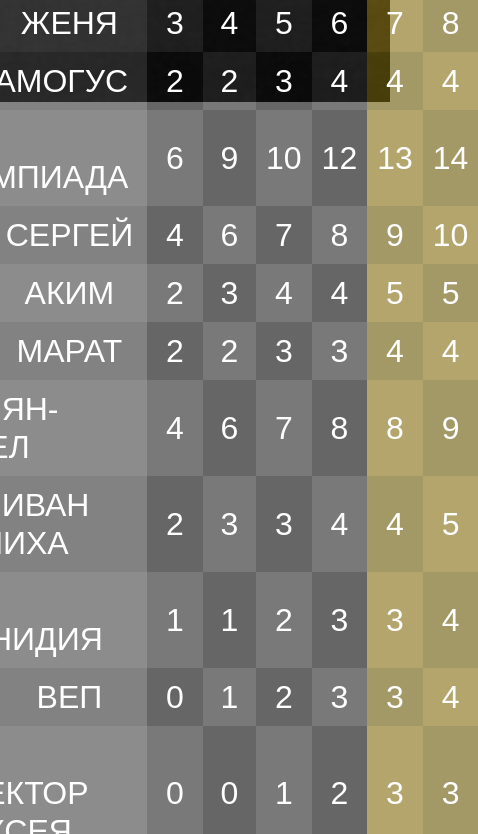
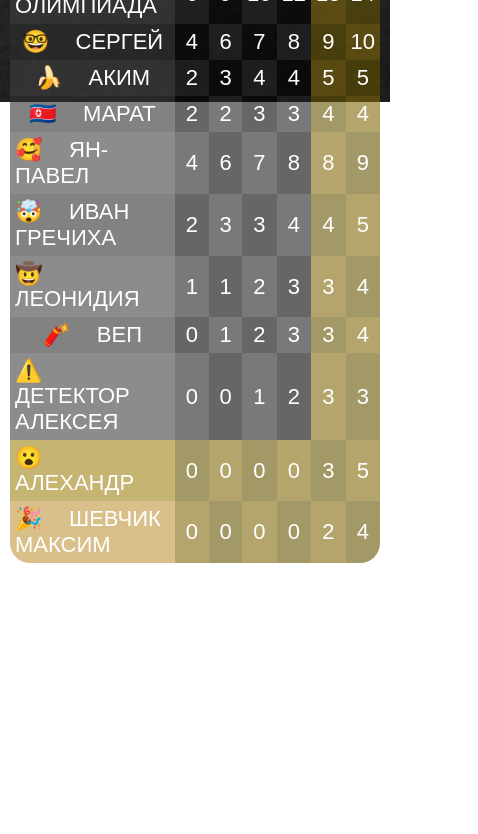
Before and after one commit to EvgenDev09/8physmath, a plain HTML site: page html/count.html in a window 390 px wide. Shown: the part 742-1576 px from the top of the page, 478 px wide, since content can reach past the window. After the commit the page ends 1315 px from the top, so only its background shows below. Drawn offline with Linux system fonts and the light colour scheme; a web font is replaced by a local one.

Commit message:
Исправление бага с отображением таблицы

```diff
--- a/css/count.css
+++ b/css/count.css
@@ -23,6 +23,13 @@
     align-items: center;
     justify-content: center;
     font-size: 32px;
+}
+
+@media (max-width: 640px) {
+    #count-section div {
+        padding: 5px;
+        font-size: 22px;
+    }
 }
 
 #count-section div:nth-child(2n) {
```
